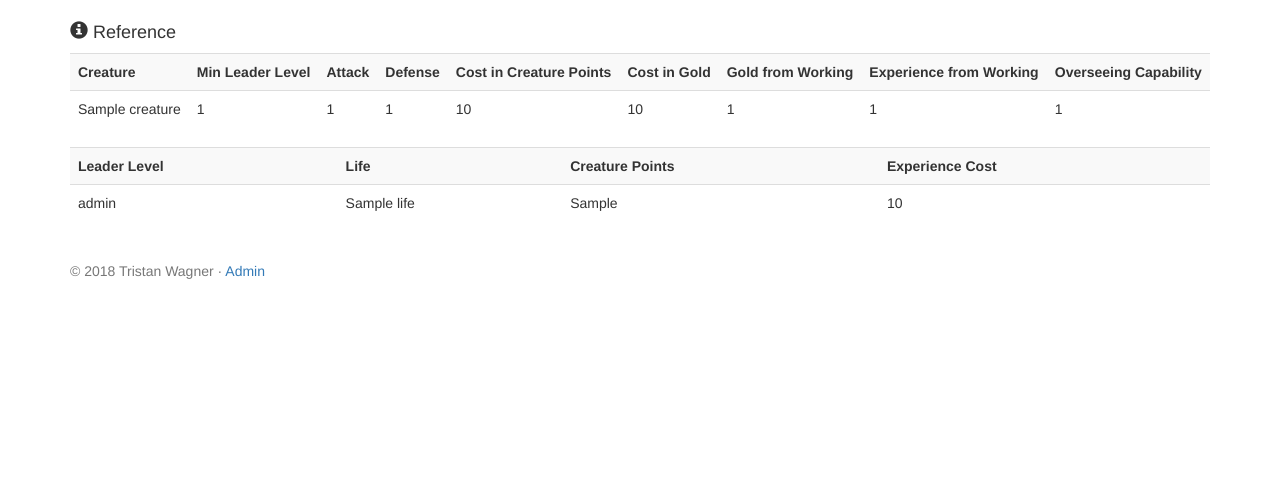
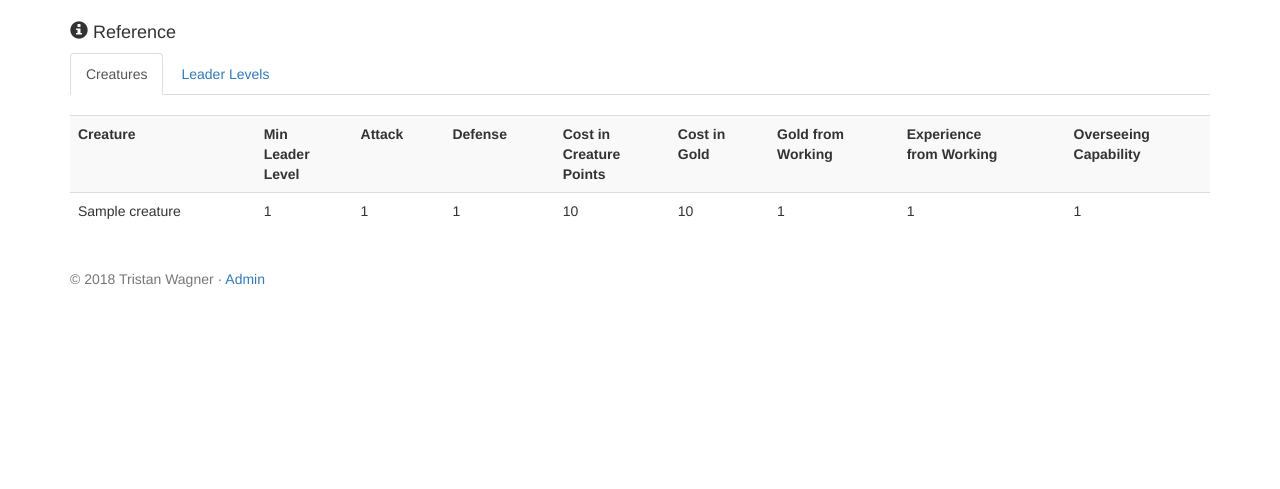
Before and after one commit to twagner000/tristanwagner, a Django app: template mpatrol/templates/mpatrol/reference.html in a window 1280 px wide. Shown: the part 72-561 px from the top of the page. Run offline with Django 3.2, Linux system fonts and the light colour scheme; tables that the repository leaves empty hold one stand-in row (values such as "Sample post"); the template is opened without the code that fills it: values that come from a table or form of the project are taken from there, most other values are stand-ins (such as "Sample title", 1, 10 or a date in 2020); some libraries are stand-ins or nearby versions.

Commit message:
reference table formatting

```diff
--- a/mpatrol/templates/mpatrol/creature_table.html
+++ b/mpatrol/templates/mpatrol/creature_table.html
@@ -1,14 +1,15 @@
+<div class="table-responsive">
 	<table class="table table-striped">
 		<tr>
 			<th>Creature</th>
-			<th>Min Leader Level</th>
+			<th>Min<br/>Leader<br/>Level</th>
 			<th>Attack</th>
 			<th>Defense</th>
-			<th>Cost in Creature Points</th>
-			<th>Cost in Gold</th>
-			<th>Gold from Working</th>
-			<th>Experience from Working</th>
-			<th>Overseeing Capability</th>
+			<th>Cost in<br/>Creature<br/>Points</th>
+			<th>Cost in<br/>Gold</th>
+			<th>Gold from<br/>Working</th>
+			<th>Experience<br/>from Working</th>
+			<th>Overseeing<br/>Capability</th>
 		</tr>
 		{% for creature in creature_list %}
 		<tr>
@@ -24,3 +25,4 @@
 		</tr>
 		{% endfor %}
 	</table>
+</div>
--- a/mpatrol/templates/mpatrol/leaderlevel_table.html
+++ b/mpatrol/templates/mpatrol/leaderlevel_table.html
@@ -1,9 +1,10 @@
+<div class="table-responsive">
 	<table class="table table-striped">
 		<tr>
-			<th>Leader Level</th>
+			<th>Level</th>
 			<th>Life</th>
-			<th>Creature Points</th>
-			<th>Experience Cost</th>
+			<th>Creature<br/>Points</th>
+			<th>Experience<br/>Cost</th>
 		</tr>
 		{% for level, leveldata in leaderlevel_list.items %}
 		<tr>
@@ -14,3 +15,4 @@
 		</tr>
 		{% endfor %}
 	</table>
+</div>
--- a/mpatrol/templates/mpatrol/reference.html
+++ b/mpatrol/templates/mpatrol/reference.html
@@ -2,10 +2,16 @@
 {% load staticfiles %}
 
 {% block content %}
+	<h4><span class="glyphicon glyphicon-info-sign" aria-hidden="true"></span> Reference</h4>
+	<div>
+		<ul class="nav nav-tabs" role="tablist">
+			<li role="presentation" class="active"><a href="#creatures" aria-controls="creatures" role="tab" data-toggle="tab">Creatures</a></li>
+			<li role="presentation"><a href="#leaderlevels" aria-controls="leaderlevels" role="tab" data-toggle="tab">Leader Levels</a></li>
+		</ul>
+		<div class="tab-content">
+			<div role="tabpanel" class="tab-pane active" id="creatures">&nbsp;{% include "mpatrol/creature_table.html" %}</div>
+			<div role="tabpanel" class="tab-pane" id="leaderlevels">&nbsp;{% include "mpatrol/leaderlevel_table.html" %}</div>
+		</div>
+	</div>
 
-	<h4><span class="glyphicon glyphicon-info-sign" aria-hidden="true"></span> Reference</h4>
-
-	{% include "mpatrol/creature_table.html" %}
-
-	{% include "mpatrol/leaderlevel_table.html" %}
 {% endblock %}
```
